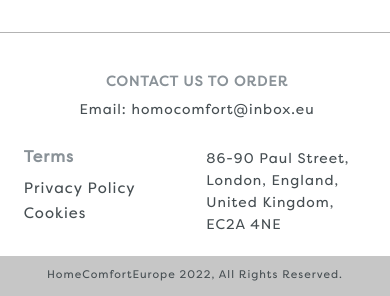
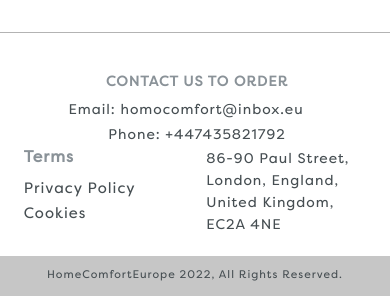
Before and after one commit to RuVl/HomeComfortEurope, a Django app: page /cookies/ in a window 390 px wide. Shown: the part 1885-2181 px from the top of the page. Run offline with Django 4.2, Linux system fonts and the light colour scheme; data that the repository does not hold is empty; some web fonts are replaced.

Commit message:
Adding phone number

```diff
--- a/mainapp/templates/footer.html
+++ b/mainapp/templates/footer.html
@@ -28,8 +28,9 @@
 <!-- Social -->
         <div class="footerList social-media">
             <h3 style="margin: 0;">Contact us to order</h3>
-            <ul class="social-icon" style="margin-top: 5px;">
+            <ul class="social-icon" style="margin-top: 5px; display: flex; flex-direction: column;">
                 <li><span style="font-size: 14px;">Email: homocomfort@inbox.eu</span></li>
+                <li><span style="font-size: 14px;">Phone: +447435821792</span></li>
 {#                <li><a href="{{ facebook }}"><i class="fa fa-facebook" aria-hidden="true"></i></a></li>#}
 {#                <li><a href="{{ instagram }}"><i class="fa fa-instagram" aria-hidden="true"></i></a></li>#}
 {#                <li><a href="{{ twitter }}" target="_blank"><i class="fa fa-twitter" aria-hidden="true"></i></a></li>#}
```
